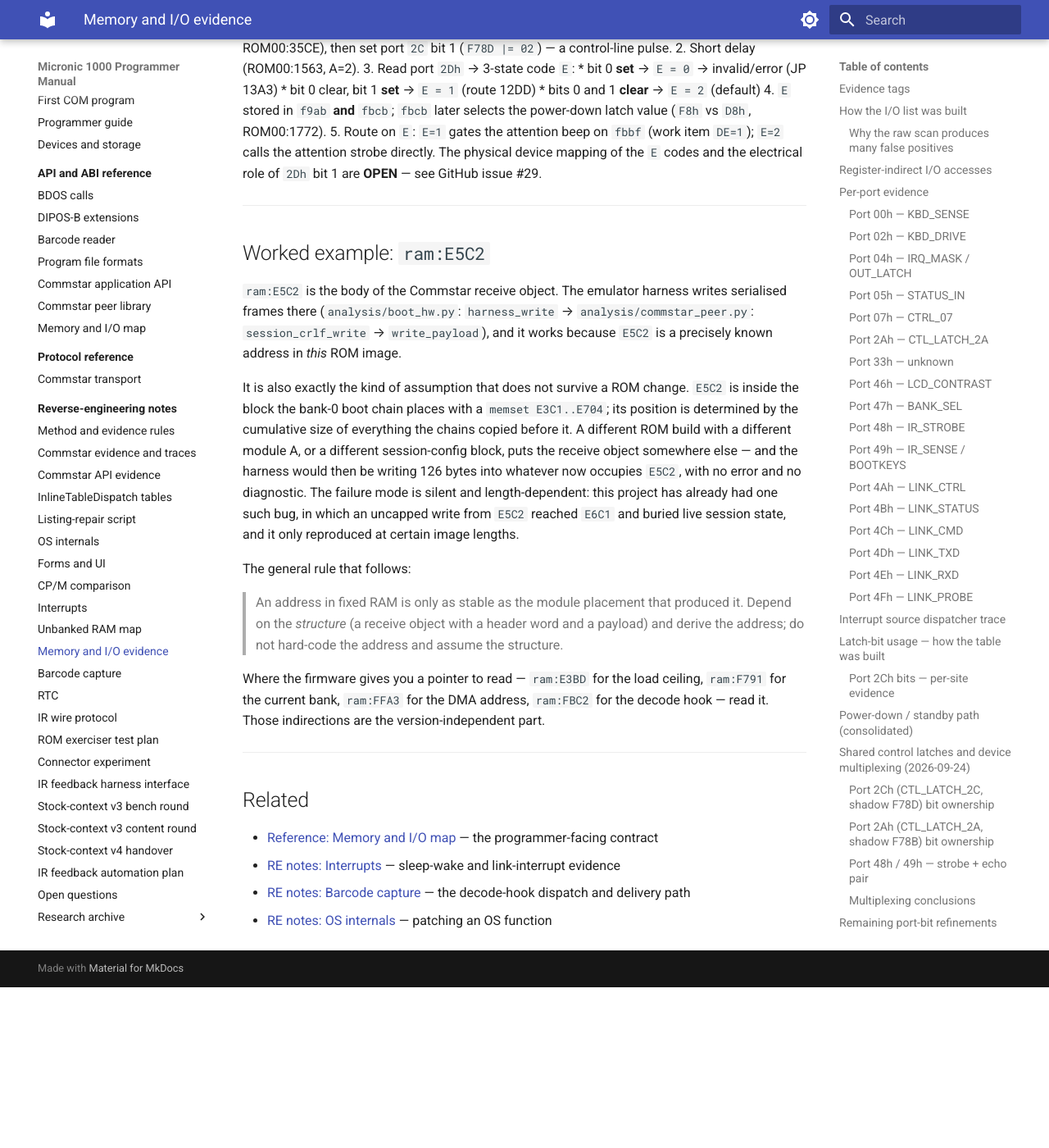
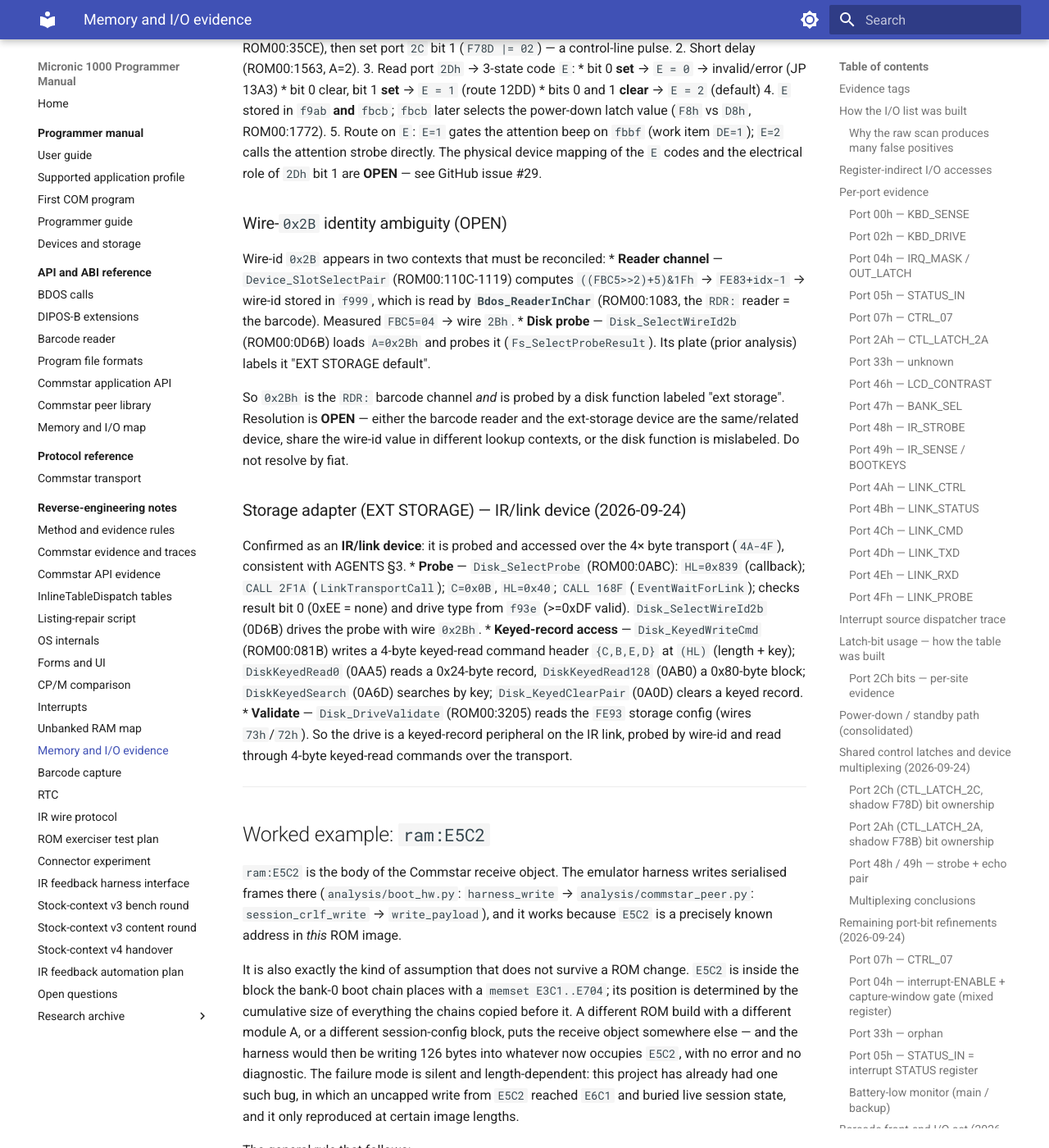
Before and after one commit to philpem/micronic1000, an MkDocs documentation site: the page built from doc/re-notes/memory-and-io-evidence.md, in a window 1280 px wide and 1400 px high, scrolled down 12387 px. Shown: the whole window at 82% size. Built offline with MkDocs 1.6.1 and Material for MkDocs 9.7.7, drawn with Linux system fonts in a browser that asks for light colours; before the commit the page ends 13591 px from its top, so only the background shows below that.

Commit message:
docs: storage adapter IR probe sequence + wire-0x2B ambiguity
Confirm wire-id->route-code linkage: Link_CommandLookup leaves the
matched wire-id in A at handler entry, so ExtBus_BusArm's f9aa IS the
selector wire-id (2Ah->2A variant, 2Bh->default).

Record the EXT STORAGE adapter as an IR/link device: Disk_SelectProbe
(2F1A LinkTransportCall, 0x0B wait, drive type F93E), keyed-record
access via Disk_KeyedWriteCmd 4-byte header {C,B,E,D} + 0x24/0x80-byte
blocks, DiskKeyedSearch/ClearPair, Disk_DriveValidate reads FE93.

Flag the OPEN wire-0x2B identity: it is BOTH the RDR: barcode reader
channel (f999, read by Bdos_ReaderInChar) AND probed by the disk
function Disk_SelectWireId2b (labeled 'EXT STORAGE'). Left unresolved
rather than resolved by fiat.

```diff
--- a/doc/re-notes/memory-and-io-evidence.md
+++ b/doc/re-notes/memory-and-io-evidence.md
@@ -529,6 +529,42 @@
    `DE=1`); `E=2` calls the attention strobe directly.
 The physical device mapping of the `E` codes and the electrical role of
 `2Dh` bit 1 are **OPEN** — see GitHub issue #29.
+
+### Wire-`0x2B` identity ambiguity (OPEN)
+
+Wire-id `0x2B` appears in two contexts that must be reconciled:
+* **Reader channel** — `Device_SlotSelectPair` (ROM00:110C-1119) computes
+  `((FBC5>>2)+5)&1Fh` → `FE83+idx-1` → wire-id stored in `f999`, which is
+  read by **`Bdos_ReaderInChar`** (ROM00:1083, the `RDR:` reader = the
+  barcode). Measured `FBC5=04` → wire `2Bh`.
+* **Disk probe** — `Disk_SelectWireId2b` (ROM00:0D6B) loads `A=0x2Bh`
+  and probes it (`Fs_SelectProbeResult`). Its plate (prior analysis)
+  labels it "EXT STORAGE default".
+
+So `0x2Bh` is the `RDR:` barcode channel *and* is probed by a disk
+function labeled "ext storage". Resolution is **OPEN** — either the
+barcode reader and the ext-storage device are the same/related device,
+share the wire-id value in different lookup contexts, or the disk
+function is mislabeled. Do not resolve by fiat.
+
+### Storage adapter (EXT STORAGE) — IR/link device (2026-09-24)
+
+Confirmed as an **IR/link device**: it is probed and accessed over the
+4× byte transport (`4A-4F`), consistent with AGENTS §3.
+* **Probe** — `Disk_SelectProbe` (ROM00:0ABC): `HL=0x839` (callback);
+  `CALL 2F1A` (`LinkTransportCall`); `C=0x0B`, `HL=0x40`;
+  `CALL 168F` (`EventWaitForLink`); checks result bit 0 (0xEE = none)
+  and drive type from `f93e` (>=0xDF valid). `Disk_SelectWireId2b`
+  (0D6B) drives the probe with wire `0x2Bh`.
+* **Keyed-record access** — `Disk_KeyedWriteCmd` (ROM00:081B) writes a
+  4-byte keyed-read command header `{C,B,E,D}` at `(HL)` (length + key);
+  `DiskKeyedRead0` (0AA5) reads a 0x24-byte record, `DiskKeyedRead128`
+  (0AB0) a 0x80-byte block; `DiskKeyedSearch` (0A6D) searches by key;
+  `Disk_KeyedClearPair` (0A0D) clears a keyed record.
+* **Validate** — `Disk_DriveValidate` (ROM00:3205) reads the `FE93`
+  storage config (wires `73h`/`72h`).
+So the drive is a keyed-record peripheral on the IR link, probed by
+wire-id and read through 4-byte keyed-read commands over the transport.
 ---
 
 ## Worked example: `ram:E5C2`
```
